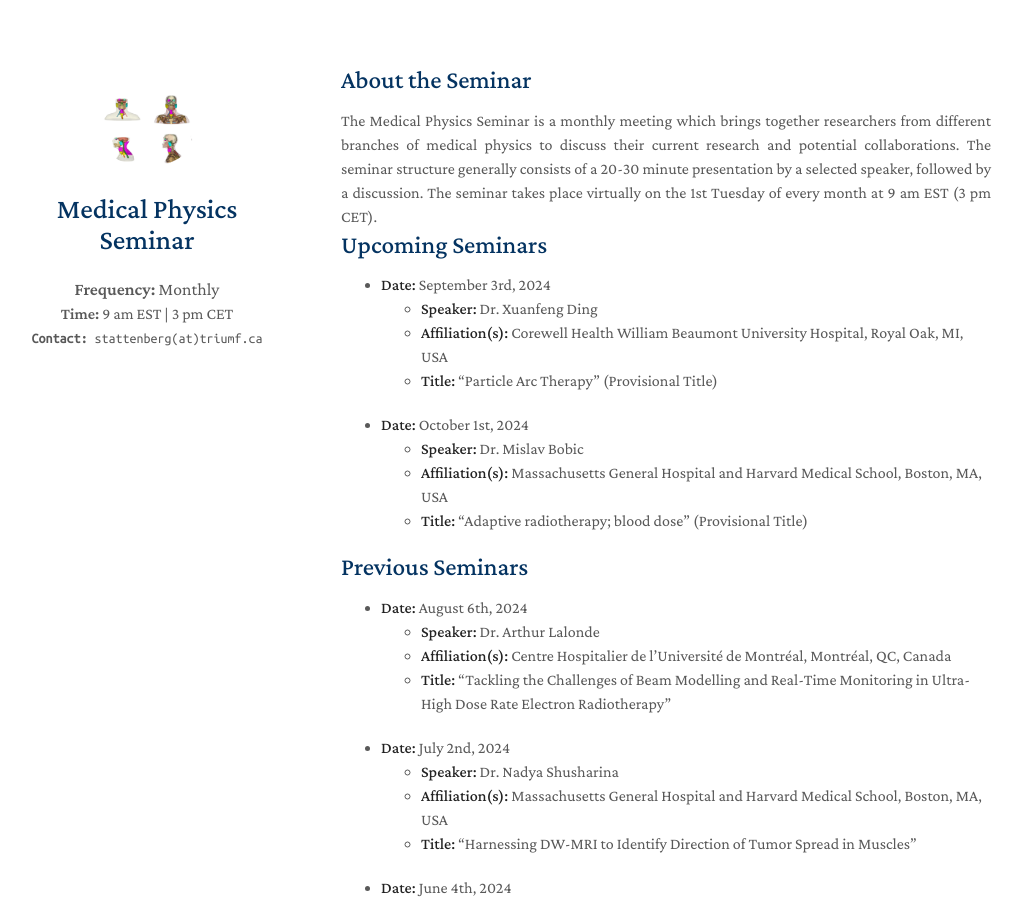
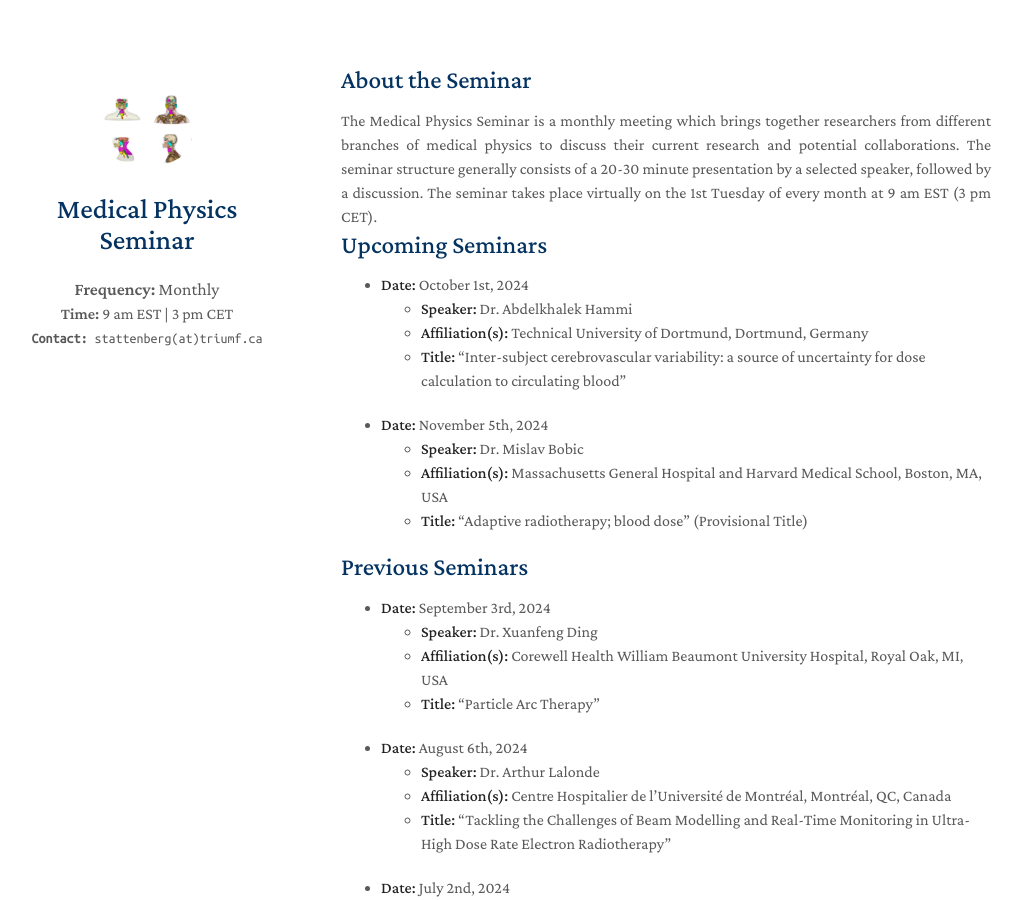
Before and after one commit to MedPhysSeminar/MedPhysSeminar.github.io, a Jekyll site: the page built from index.md, in a window 1280 px wide and 900 px high. Shown: the whole window, without its empty margins (129-1151 px from the left). Built offline with Jekyll 4.4.1, drawn with Linux system fonts in a browser that asks for light colours; nearby versions of some CDN libraries; a style sheet for code colours, icons or effects is not loaded; our own code applies the rules of GitHub Pages for plain Markdown files.

Commit message:
Update index.md

```diff
--- a/index.md
+++ b/index.md
@@ -9,17 +9,22 @@ layout: homepage
 
 ## Upcoming Seminars
 
-- **Date:** September 3rd, 2024
-  - **Speaker:** Dr. Xuanfeng Ding
-  - **Affiliation(s):** Corewell Health William Beaumont University Hospital, Royal Oak, MI, USA
-  - **Title:** "Particle Arc Therapy" (Provisional Title)
+- **Date:** October 1st, 2024
+  - **Speaker:** Dr. Abdelkhalek Hammi
+  - **Affiliation(s):** Technical University of Dortmund, Dortmund, Germany
+  - **Title:** "Inter-subject cerebrovascular variability: a source of uncertainty for dose calculation to circulating blood"
 
-- **Date:** October 1st, 2024
+- **Date:** November 5th, 2024
   - **Speaker:** Dr. Mislav Bobic
   - **Affiliation(s):** Massachusetts General Hospital and Harvard Medical School, Boston, MA, USA
   - **Title:** "Adaptive radiotherapy; blood dose" (Provisional Title)
 
 ## Previous Seminars
+
+- **Date:** September 3rd, 2024
+  - **Speaker:** Dr. Xuanfeng Ding
+  - **Affiliation(s):** Corewell Health William Beaumont University Hospital, Royal Oak, MI, USA
+  - **Title:** "Particle Arc Therapy"
 
 - **Date:** August 6th, 2024
   - **Speaker:** Dr. Arthur Lalonde
```
